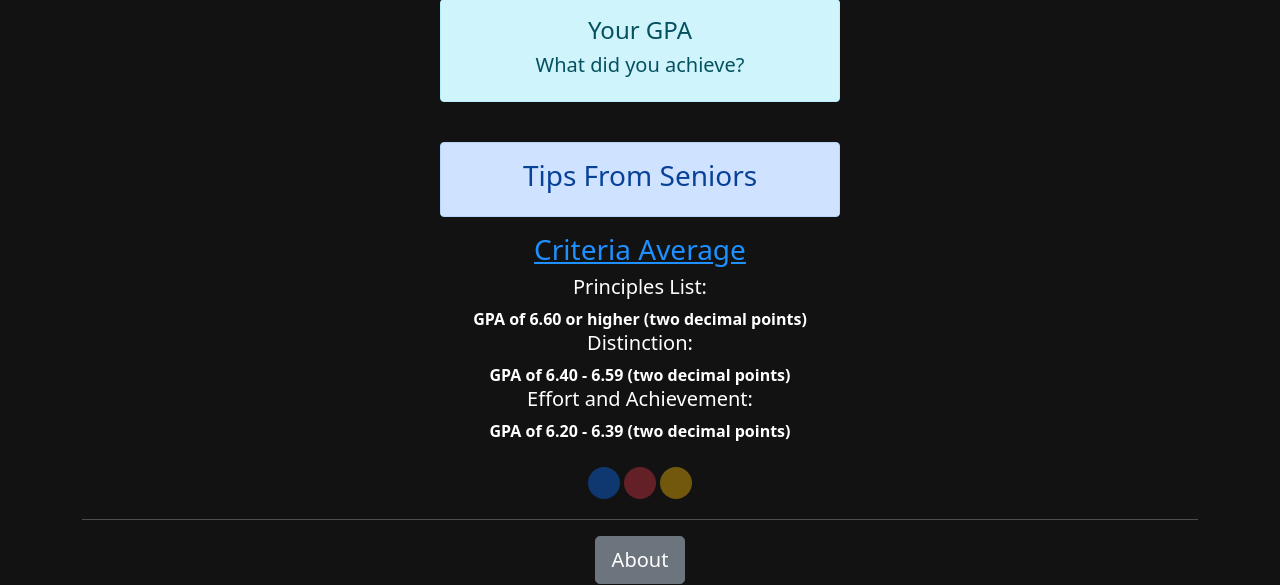
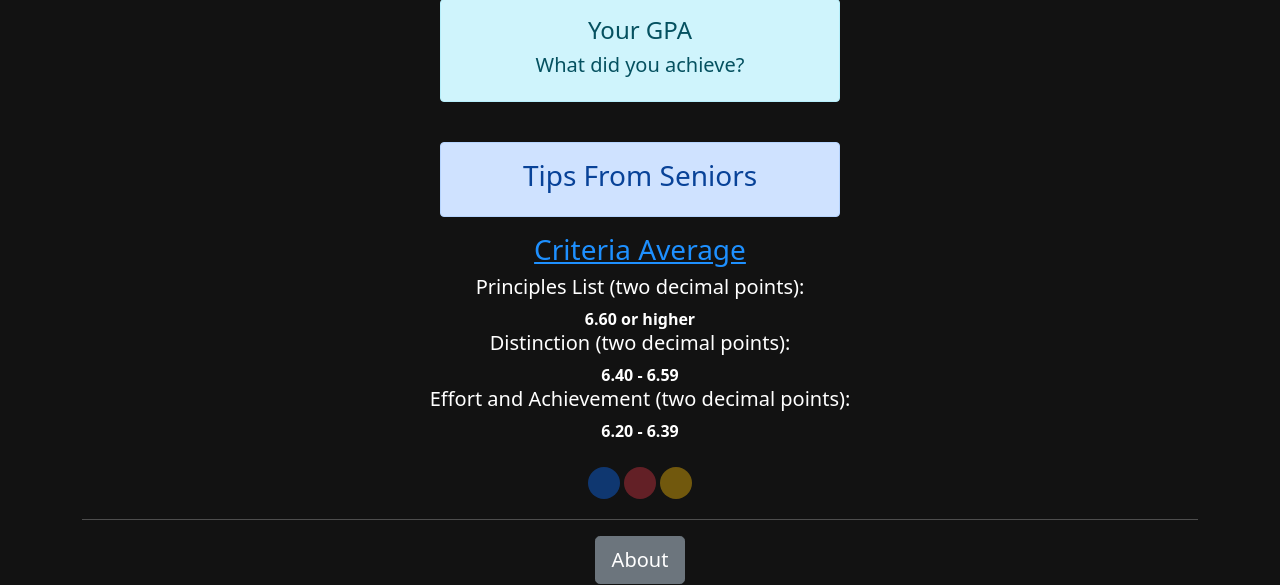
Before and after one commit to EmmanuelQC/acsi-gpa-web, a Flask app: page / in a window 1280 px wide. Shown: the part 1036-1621 px from the top of the page. Run offline with Flask 2, Linux system fonts and the light colour scheme.

Commit message:
update style of GPA values

```diff
--- a/templates/index.html
+++ b/templates/index.html
@@ -49,6 +49,8 @@
             p_list = (4 * 7 + (total_s-4-1) * 6 + 5 + (5*7 + (total_s-5)*6) * 2) / total_s_g;
             d_list = (3 * 7 + (total_s-3-2) * 6 + 5*2 + (4*7 + (total_s-4)*6) * 2) / total_s_g;
             cD_list = (2 * 7 + (total_s-2) * 5 + (3*7 + (total_s-3)*5) * 2) / total_s_g;
+
+            console.log("principle's list: " + p_list.toString());
 
             /*
             //Changing of text to calculated GPA limits
@@ -696,12 +698,14 @@
         <div align="center">
             <h3 style="color: dodgerblue"><u>Criteria Average</u></h3>
             <div id="criteria">
-                <h5>Principles List: </h5>
-                <b>GPA of 6.60 or higher (two decimal points)</b>
-                <h5>Distinction: </h5>
-                <b>GPA of 6.40 - 6.59 (two decimal points)</b>
-                <h5>Effort and Achievement: </h5>
-                <b>GPA of 6.20 - 6.39 (two decimal points)</b>
+                <h5>Principles List (two decimal points): </h5>
+                <strong>6.60 or higher</strong>
+                <br>
+                <h5>Distinction (two decimal points): </h5>
+                <strong>6.40 - 6.59</strong>
+                <br>
+                <h5>Effort and Achievement (two decimal points): </h5>
+                <strong>6.20 - 6.39 </strong>
             </div>
         </div>
         <script>
```
